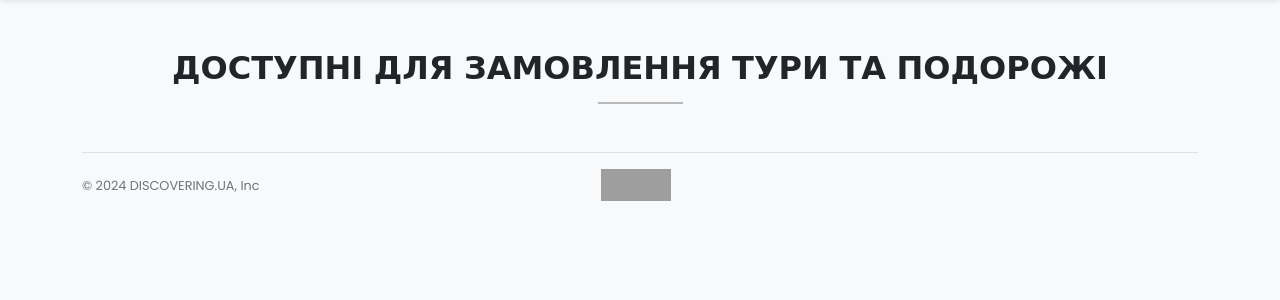
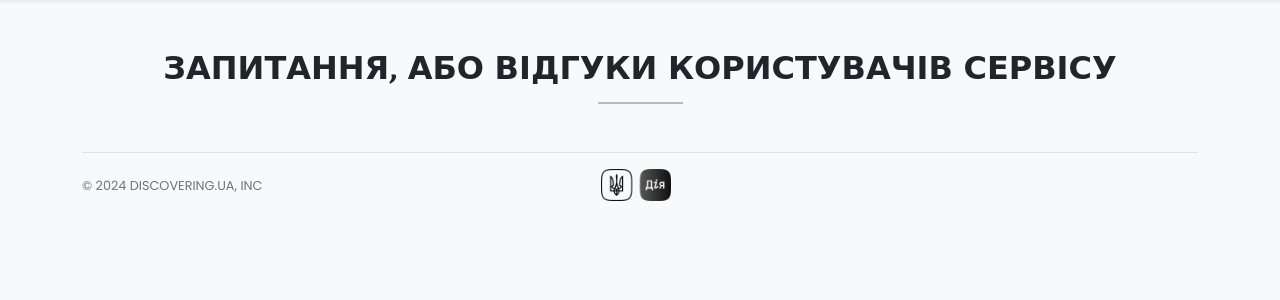
Before and after one commit to ikazut0/discovering-web, a PHP site: page /discovering-web/review-info.php in a window 1280 px wide. Shown: the part 54-354 px from the top of the page. Run offline with PHP 8.4, Linux system fonts and the light colour scheme; data that the repository does not hold is empty; some libraries are stand-ins or nearby versions; grey boxes are pictures that could not be loaded.

Commit message:
info: fix-review-info

```diff
--- a/review-info.php
+++ b/review-info.php
@@ -1,36 +1,32 @@
-<?php require 'admin/include/db_config.php'; require 'admin/include/essentials.php'; ?>
+<?php require 'admin/include/db_config.php'; require 'admin/include/essentials.php'; session_start(); ?>
 
 <!DOCTYPE HTML>
-<html lang="UA">
+<HTML lang="UA">
 <head>
     <meta charset="UTF-8">
     <meta name="viewport" content="width=device-width, initial-scale=1.0">
     <?php require('include/links.php'); ?>
-    <title>DISCOVERING.UA - МАНДРУЙ УКРАЇНОЮ</title>
+    <link rel="shortcut icon" href="https://cdn.icon-icons.com/icons2/1928/PNG/512/iconfinder-compass-direction-maps-holiday-vacation-icon-4602027_122100.png" type="image/x-icon">
+    <title>DISCOVERING.UA</title>
 </head>
 
 <body class="bg-light"> <?php require 'include/header.php'; ?>
 
 <div class="my-5 px-4">
-        <h2 class="fw-bold h-font text-center">ДОСТУПНІ ДЛЯ ЗАМОВЛЕННЯ ТУРИ ТА ПОДОРОЖІ</h2>
+    <h2 class="fw-bold h-font text-center">ЗАПИТАННЯ, АБО ВІДГУКИ КОРИСТУВАЧІВ СЕРВІСУ</h2>
     <hr class="mx-auto my-3" style="border: 1px solid #000; width: 85px;">
 </div>
-</div>
 
-<script src="https://cdn.commoninja.com/sdk/latest/commonninja.js" defer></script>
 <div class="commonninja_component pid-db3159c9-1258-4ad2-99cf-25436a9671d8"></div>
 
 <div class="container">
     <footer class="d-flex flex-wrap justify-content-between align-items-center py-3 my-4 border-top">
-            <p class="col-md-4 mb-0 text-muted">© 2024 DISCOVERING.UA, Inc</p>
-            <a href="#"
-                class="col-md-4 d-flex align-items-center justify-content-center mb-3 mb-md-0 me-md-auto link-dark text-decoration-none">
-                <img class="bi me-2" width="70" height="32"
-                    src="https://upload.wikimedia.org/wikipedia/commons/thumb/a/ab/%D0%9B%D0%BE%D0%B3%D0%BE%D1%82%D0%B8%D0%BF_%D1%81%D0%B5%D1%80%D0%B2%D1%96%D1%81%D1%83_%D0%94%D1%96%D1%8F.svg/2560px-%D0%9B%D0%BE%D0%B3%D0%BE%D1%82%D0%B8%D0%BF_%D1%81%D0%B5%D1%80%D0%B2%D1%96%D1%81%D1%83_%D0%94%D1%96%D1%8F.svg.png">
-            </a>
+        <p class="col-md-4 mb-0 text-muted">© 2024 DISCOVERING.UA, INC</p><a class="col-md-4 d-flex align-items-center justify-content-center mb-3 mb-md-0 me-md-auto link-dark text-decoration-none"><img class="bi me-2" width="70" height="32" src="images/footer-logo.png"></a>
     </footer>
 </div>
 
+<script src="https://cdn.commoninja.com/sdk/latest/commonninja.js" defer></script>
 <script src="https://cdn.jsdelivr.net/npm/bootstrap@5.0.2/dist/js/bootstrap.bundle.min.js" integrity="sha384-MrcW6ZMFYlzcLA8Nl+NtUVF0sA7MsXsP1UyJoMp4YLEuNSfAP+JcXn/tWtIaxVXM" crossorigin="anonymous"></script>
 <script src="https://cdn.jsdelivr.net/npm/swiper@11/swiper-bundle.min.js"></script>
+
 </body> </html>
```
Lines whose indentation alone changed are shown as unchanged.
